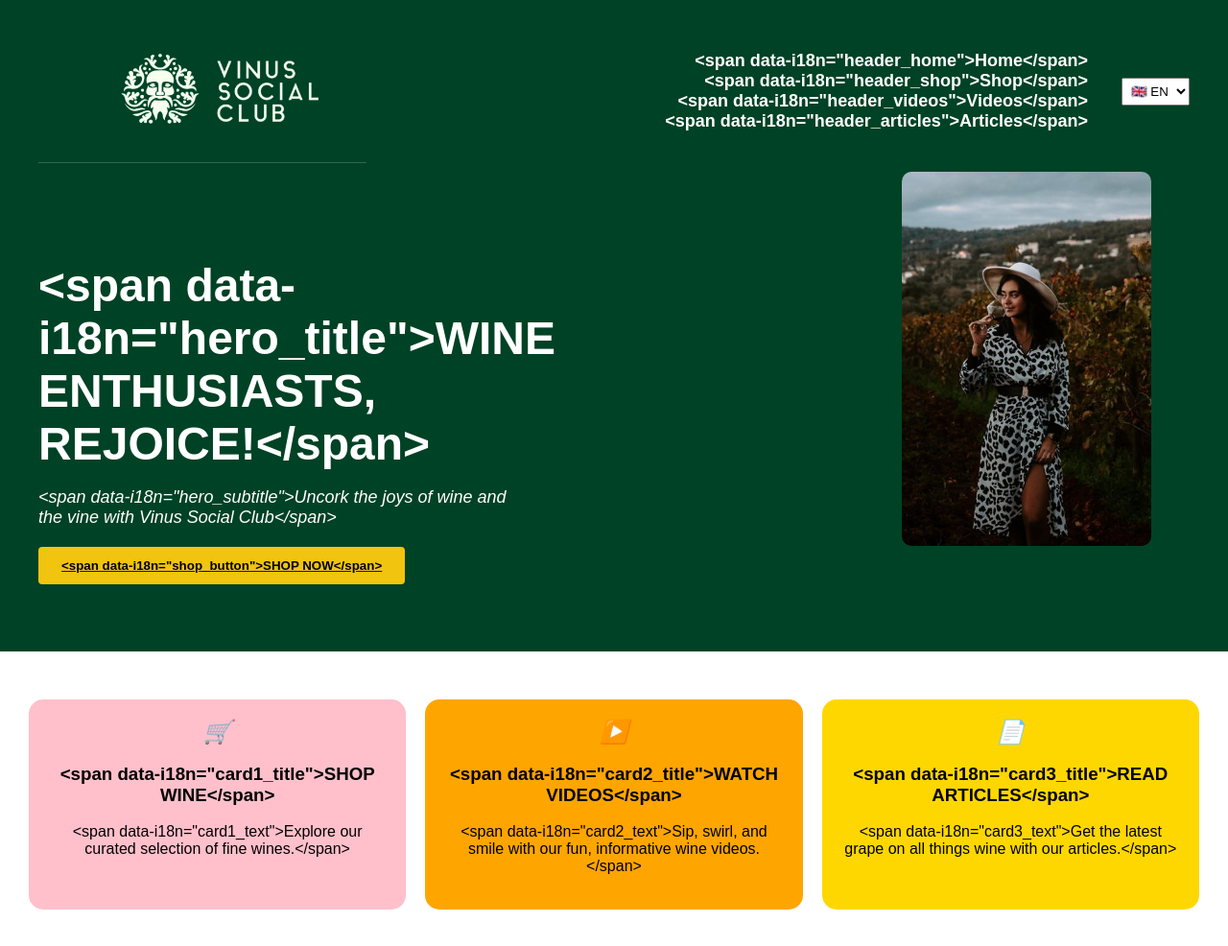
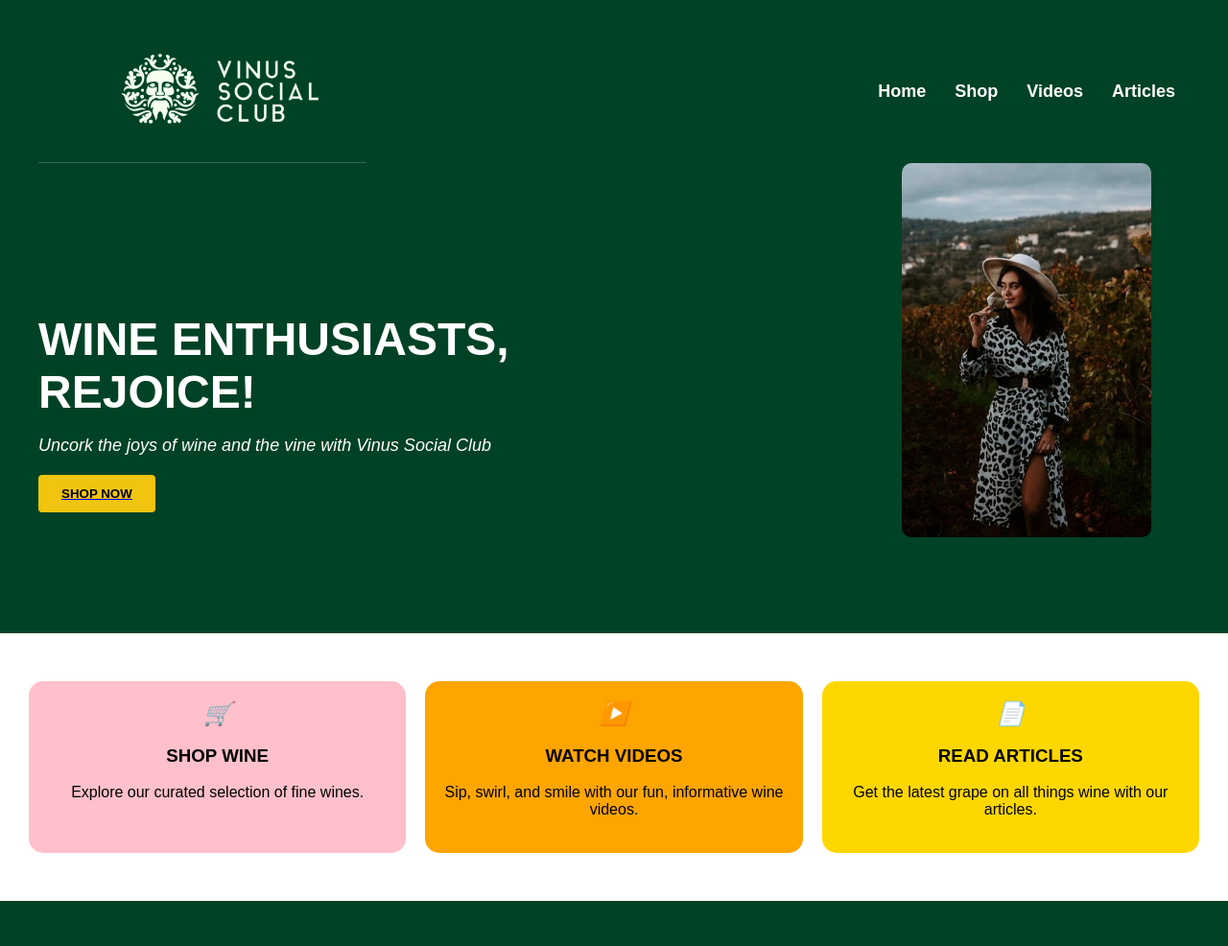
Before and after one commit to VinusSocialClub/WineLovers, a plain HTML site: page index.html in a window 1280 px wide. Shown: the whole page at 96% size. After the commit the page ends 939 px from the top, so only its background shows below. Drawn offline with Linux system fonts and the light colour scheme.

Commit message:
Add files via upload

```diff
--- a/index.html
+++ b/index.html
@@ -400,21 +400,17 @@
 <header>
 <img alt="Logo" class="logo" src="logo_transparent.png" style="height: 150px; width: auto;"/>
 <nav>
-<a href="./index.html">&lt;span data-i18n="header_home"&gt;Home&lt;/span&gt;</a>
-<a href="./shop/">&lt;span data-i18n="header_shop"&gt;Shop&lt;/span&gt;</a>
-<a href="./videos/">&lt;span data-i18n="header_videos"&gt;Videos&lt;/span&gt;</a>
-<a href="./articles/">&lt;span data-i18n="header_articles"&gt;Articles&lt;/span&gt;</a>
+<a href="./index.html">Home</a>
+<a href="./shop/">Shop</a>
+<a href="./videos/">Videos</a>
+<a href="./articles/">Articles</a>
 </nav>
-<select id="langSelect" style="margin-left: 20px; padding: 5px;">
-<option value="en">🇬🇧 EN</option>
-<option value="pt">🇵🇹 PT</option>
-</select>
 </header>
 <section class="main-section">
 <div class="left">
-<h1>&lt;span data-i18n="hero_title"&gt;WINE ENTHUSIASTS, REJOICE!&lt;/span&gt;</h1>
-<p><em>&lt;span data-i18n="hero_subtitle"&gt;Uncork the joys of wine and the vine with Vinus Social Club&lt;/span&gt;</em></p>
-<a href="./shop/"><button>&lt;span data-i18n="shop_button"&gt;SHOP NOW&lt;/span&gt;</button></a>
+<h1>WINE ENTHUSIASTS, REJOICE!</h1>
+<p><em>Uncork the joys of wine and the vine with Vinus Social Club</em></p>
+<a href="./shop/"><button>SHOP NOW</button></a>
 </div>
 <div class="right">
 <img alt="Woman with wine" src="imagem_mulher.jpg" style="max-width: 260px; margin: 0 auto; display: block; transform: translate(-40px, -60px); border-radius: 10px;"/>
@@ -423,19 +419,19 @@
 <section class="section-white">
 <div class="card"><a href="./shop/" style="text-decoration:none; color:inherit; display:inline-block; width:100%; height:100%;">
 <i>🛒</i>
-<h3>&lt;span data-i18n="card1_title"&gt;SHOP WINE&lt;/span&gt;</h3>
-<p>&lt;span data-i18n="card1_text"&gt;Explore our curated selection of fine wines.&lt;/span&gt;</p>
+<h3>SHOP WINE</h3>
+<p>Explore our curated selection of fine wines.</p>
 </a></div>
 <div class="card"><a href="./videos/" style="text-decoration:none; color:inherit; display:inline-block; width:100%; height:100%;">
 <i>▶️</i>
-<h3>&lt;span data-i18n="card2_title"&gt;WATCH VIDEOS&lt;/span&gt;</h3>
-<p>&lt;span data-i18n="card2_text"&gt;Sip, swirl, and smile with our fun, informative wine videos.&lt;/span&gt;</p>
+<h3>WATCH VIDEOS</h3>
+<p>Sip, swirl, and smile with our fun, informative wine videos.</p>
 </a></div>
 <div class="card"><a href="./articles/" style="text-decoration:none; color:inherit; display:inline-block; width:100%; height:100%;">
 <i>📄</i>
-<h3>&lt;span data-i18n="card3_title"&gt;READ ARTICLES&lt;/span&gt;</h3>
-<p>&lt;span data-i18n="card3_text"&gt;Get the latest grape on all things wine with our articles.&lt;/span&gt;</p>
+<h3>READ ARTICLES</h3>
+<p>Get the latest grape on all things wine with our articles.</p>
 </a></div>
 </section>
-<script id="lang-data" src="lang.json" type="application/json"></script><script src="script.js"></script></body>
+</body>
 </html>
```
